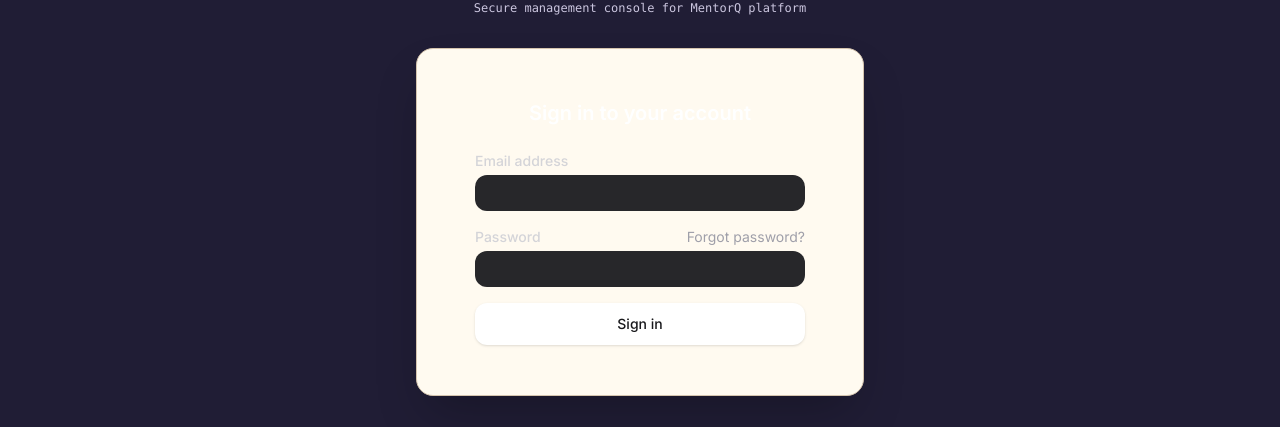
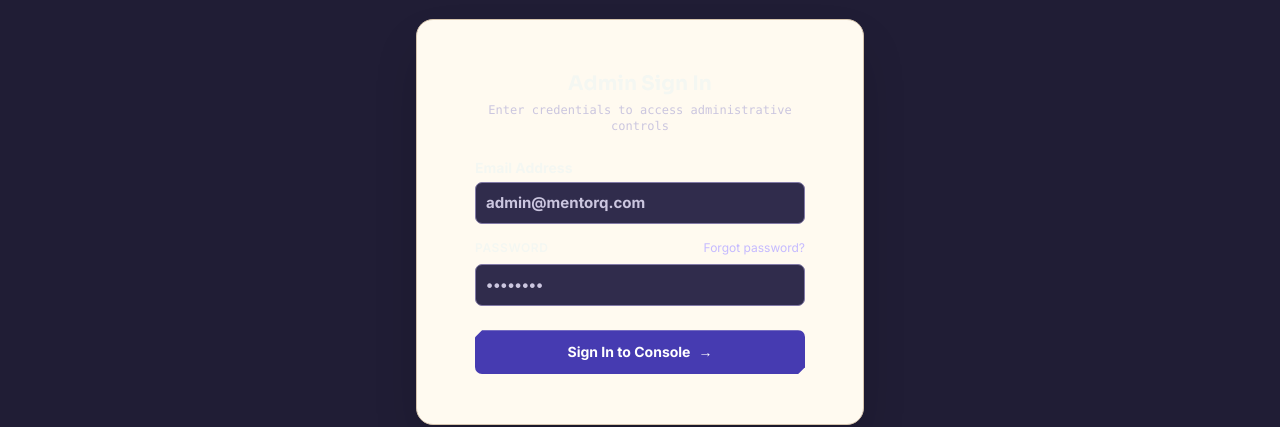
Before and after one commit to Althaf-vt/MentorQ, a React (Vite) app in the folder frontend/: page /admin/login in a window 1280 px wide. Shown: the part 328-755 px from the top of the page. Built offline with nearby package versions, Linux system fonts and the light colour scheme; no server answers.

Commit message:
feat(admin): align admin login page with design system input and button

```diff
--- a/frontend/src/pages/admin/auth/AdminLoginPage.tsx
+++ b/frontend/src/pages/admin/auth/AdminLoginPage.tsx
@@ -5,7 +5,7 @@ import { z } from 'zod'
 import { useDispatch } from 'react-redux'
 import { setCredentials } from '@/store/slices/authSlice'
 import { useAdminLoginMutation } from '@/store/api/adminAuthApi'
-import { Loader2 } from 'lucide-react'
+import { Button, Input } from '@/design-system'
 import type { User } from '@/types/auth.types'
 
 const adminLoginSchema = z.object({
@@ -34,7 +34,6 @@ export function AdminLoginPage() {
       dispatch(
         setCredentials({
           token: response.access_token,
-          // Cast the AdminUser to User type required by the slice
           user: {
             _id: response.admin.id,
             email: response.admin.email,
@@ -53,60 +52,60 @@ export function AdminLoginPage() {
   return (
     <div className="space-y-6">
       <div className="text-center">
-        <h2 className="text-xl font-semibold text-white">Sign in to your account</h2>
+        <h2 className="text-xl font-headline font-bold text-[var(--mqds-text,#f4f7f2)]">
+          Admin Sign In
+        </h2>
+        <p className="text-xs text-[var(--mqds-muted,#cbc6df)] mt-1 font-mono">
+          Enter credentials to access administrative controls
+        </p>
       </div>
 
       <form className="space-y-4" onSubmit={handleSubmit(onSubmit)}>
         {error && (
-          <div className="p-3 rounded-xl bg-red-900/50 text-red-200 text-sm border border-red-800">
-            {'data' in error ? (error.data as any).message : 'Login failed. Please check your credentials.'}
+          <div className="p-3 rounded-xl bg-[var(--mqds-danger,#9b253b)]/30 text-[var(--mqds-error,#ffb4bd)] text-xs border border-[var(--mqds-danger-border,#b45965)]">
+            {'data' in error ? ((error.data as { message?: string }).message || 'Login failed.') : 'Login failed. Please check credentials.'}
           </div>
         )}
 
-        <div>
-          <label className="block text-sm font-medium text-zinc-300">Email address</label>
-          <div className="mt-1">
-            <input
+        <Input
+          label="Email Address"
           type="email"
+          placeholder="admin@mentorq.com"
           {...register('email')}
-              className="block w-full rounded-xl bg-zinc-800 border-zinc-700 text-white focus:border-zinc-500 focus:ring-zinc-500 sm:text-sm transition-colors py-2 px-3"
+          error={errors.email?.message}
         />
-            {errors.email && (
-              <p className="mt-1 text-sm text-red-400">{errors.email.message}</p>
-            )}
-          </div>
-        </div>
 
         <div>
-          <div className="flex items-center justify-between">
-            <label className="block text-sm font-medium text-zinc-300">Password</label>
+          <div className="flex items-center justify-between mb-1">
+            <span className="text-xs font-semibold uppercase tracking-wider text-[var(--mqds-text)]">
+              Password
+            </span>
             <button
               type="button"
               onClick={() => navigate('/admin/forgot-password')}
-              className="text-sm text-zinc-400 hover:text-white transition-colors"
+              className="text-xs text-[var(--mqds-accent,#c5baff)] hover:underline cursor-pointer"
             >
               Forgot password?
             </button>
           </div>
-          <div className="mt-1">
-            <input
+          <Input
+            label=""
             type="password"
+            placeholder="••••••••"
             {...register('password')}
-              className="block w-full rounded-xl bg-zinc-800 border-zinc-700 text-white focus:border-zinc-500 focus:ring-zinc-500 sm:text-sm transition-colors py-2 px-3"
+            error={errors.password?.message}
           />
-            {errors.password && (
-              <p className="mt-1 text-sm text-red-400">{errors.password.message}</p>
-            )}
-          </div>
         </div>
 
-        <button
+        <Button
           type="submit"
+          variant="primary"
           disabled={isLoading}
-          className="w-full flex justify-center py-2.5 px-4 border border-transparent rounded-xl shadow-sm text-sm font-medium text-zinc-900 bg-white hover:bg-zinc-200 focus:outline-none focus:ring-2 focus:ring-offset-2 focus:ring-white focus:ring-offset-zinc-900 transition-colors disabled:opacity-50 disabled:cursor-not-allowed"
+          className="w-full justify-center !min-h-[44px] mt-2"
         >
-          {isLoading ? <Loader2 className="w-5 h-5 animate-spin" /> : 'Sign in'}
-        </button>
+          <span>{isLoading ? 'Signing In...' : 'Sign In to Console'}</span>
+          <span aria-hidden="true">&rarr;</span>
+        </Button>
       </form>
     </div>
   )
```
Lines whose indentation alone changed are shown as unchanged.
